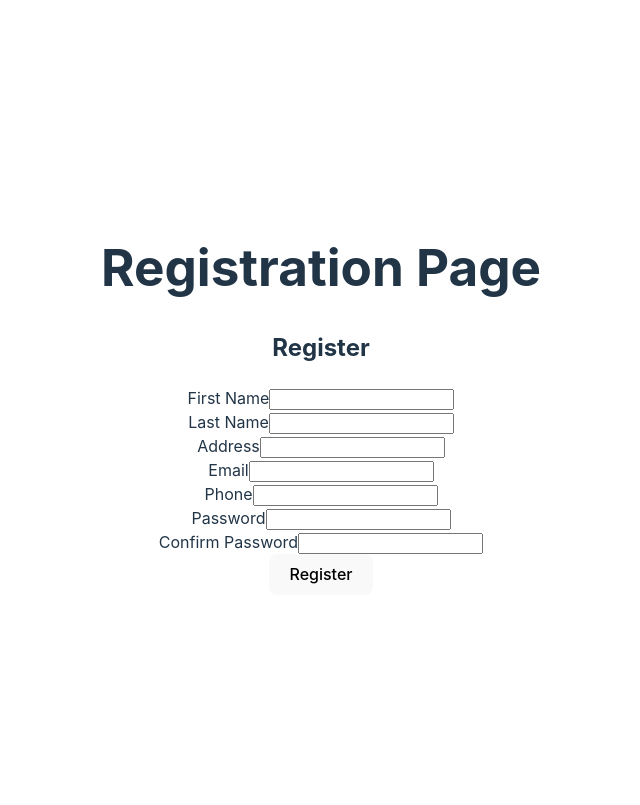
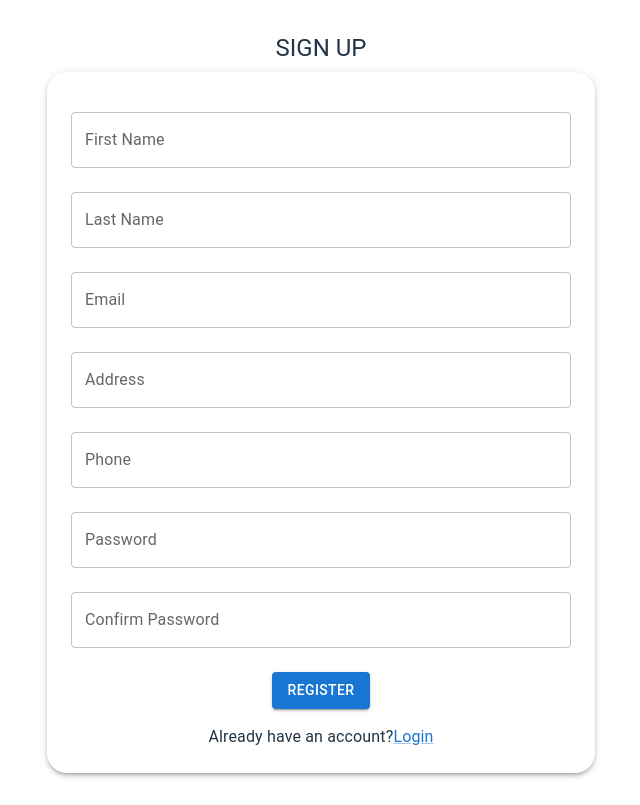
Before and after one commit to sharif7761/teebay-frontend, a React (Vite) app: page /registration in a window 1280 px wide. Shown: the whole page, without its empty margins (319-959 px from the left). Built offline with nearby package versions, Linux system fonts and the light colour scheme.

Commit message:
login and registration page setup

```diff
--- a/src/ApolloClient.js
+++ b/src/ApolloClient.js
@@ -1,7 +1,7 @@
 import { ApolloClient, InMemoryCache } from "@apollo/client";
 
 const apolloClient = new ApolloClient({
-    uri: "http://localhost:4000/graphql",
+    uri: "http://localhost:4001/graphql",
     cache: new InMemoryCache(),
 });
 
--- a/src/components/LoginForm.jsx
+++ b/src/components/LoginForm.jsx
@@ -28,6 +28,10 @@ const LoginForm = () => {
     });
 
     return (
+        <>
+            <Typography variant="h5" align="center" mb={3}>
+                SIGN IN
+            </Typography>
             <Box
                 component="form"
                 onSubmit={formik.handleSubmit}
@@ -40,10 +44,6 @@ const LoginForm = () => {
                     borderRadius: 2,
                 }}
             >
-            <Typography variant="h5" align="center" mb={3}>
-                Login
-            </Typography>
-
                 <TextField
                     fullWidth
                     id="email"
@@ -94,6 +94,7 @@ const LoginForm = () => {
                     </Link>
                 </Typography>
             </Box>
+        </>
     );
 };
 
--- a/src/components/RegistrationForm.jsx
+++ b/src/components/RegistrationForm.jsx
@@ -1,82 +1,148 @@
 import React from 'react';
 import { useMutation } from '@apollo/client';
-import { Formik, Form, Field, ErrorMessage } from 'formik';
-import {REGISTER_USER} from '../graphql/authQueries';
-import registrationValidationSchema from '../validations/registrationValidationSchema.js';
+import { Box, Button, TextField, Link, Typography } from '@mui/material';
+import { Formik, Form, Field } from 'formik';
+import { REGISTER_USER } from '../graphql/authQueries';
+import  registrationValidationSchema  from '../validations/registrationValidationSchema.js';
+import { useNavigate } from 'react-router-dom';
 
-const Register = () => {
-    const [registerUser, { data, loading, error }] = useMutation(REGISTER_USER);
+const RegistrationForm = () => {
+    const [registerUser] = useMutation(REGISTER_USER);
+    const navigate = useNavigate();
 
-    const handleSubmit = async (values) => {
+    const initialValues = {
+        firstName: '',
+        lastName: '',
+        email: '',
+        address: '',
+        phone: '',
+        password: '',
+        confirmPassword: ''
+    };
+
+    const handleSubmit = async (values, { setSubmitting, setErrors }) => {
         try {
-            const { data } = await registerUser({ variables: { ...values } });
-            console.log('User registered:', data);
+            const { confirmPassword, ...rest } = values;
+            const { data } = await registerUser({ variables: { registerInput: rest } });
+            navigate('/login');
         } catch (error) {
-            console.error('Error registering user:', error);
+            setErrors({ submit: error.message });
+            console.error('Registration error:', error);
+        } finally {
+            setSubmitting(false);
         }
     };
 
     return (
-        <div>
-            <h2>Register</h2>
         <Formik
-                initialValues={{
-                    firstName: '',
-                    lastName: '',
-                    address: '',
-                    email: '',
-                    phone: '',
-                    password: '',
-                    confirmPassword: '',
-                }}
+            initialValues={initialValues}
             validationSchema={registrationValidationSchema}
             onSubmit={handleSubmit}
         >
+            {({ errors, touched, isSubmitting }) => (
                 <Form>
-                    <div>
-                        <label>First Name</label>
-                        <Field name="firstName" type="text" />
-                        <ErrorMessage name="firstName" component="div" />
-                    </div>
-                    <div>
-                        <label>Last Name</label>
-                        <Field name="lastName" type="text" />
-                        <ErrorMessage name="lastName" component="div" />
-                    </div>
-                    <div>
-                        <label>Address</label>
-                        <Field name="address" type="text" />
-                        <ErrorMessage name="address" component="div" />
-                    </div>
-                    <div>
-                        <label>Email</label>
-                        <Field name="email" type="email" />
-                        <ErrorMessage name="email" component="div" />
-                    </div>
-                    <div>
-                        <label>Phone</label>
-                        <Field name="phone" type="text" />
-                        <ErrorMessage name="phone" component="div" />
-                    </div>
-                    <div>
-                        <label>Password</label>
-                        <Field name="password" type="password" />
-                        <ErrorMessage name="password" component="div" />
-                    </div>
-                    <div>
-                        <label>Confirm Password</label>
-                        <Field name="confirmPassword" type="password" />
-                        <ErrorMessage name="confirmPassword" component="div" />
-                    </div>
-                    <button type="submit" disabled={loading}>
+                    <Typography variant="h5" gutterBottom>
+                        SIGN UP
+                    </Typography>
+                    <Box display="flex" flexDirection="column" alignItems="center" p={3} boxShadow={3} borderRadius={5} minWidth={500} mx="auto">
+                        <Field
+                            name="firstName"
+                            as={TextField}
+                            label="First Name"
+                            variant="outlined"
+                            fullWidth
+                            margin="normal"
+                            error={touched.firstName && !!errors.firstName}
+                            helperText={touched.firstName && errors.firstName}
+                        />
+                        <Field
+                            name="lastName"
+                            as={TextField}
+                            label="Last Name"
+                            variant="outlined"
+                            fullWidth
+                            margin="normal"
+                            error={touched.lastName && !!errors.lastName}
+                            helperText={touched.lastName && errors.lastName}
+                        />
+                        <Field
+                            name="email"
+                            as={TextField}
+                            label="Email"
+                            type="email"
+                            variant="outlined"
+                            fullWidth
+                            margin="normal"
+                            error={touched.email && !!errors.email}
+                            helperText={touched.email && errors.email}
+                        />
+                        <Field
+                            name="address"
+                            as={TextField}
+                            label="Address"
+                            variant="outlined"
+                            fullWidth
+                            margin="normal"
+                            error={touched.address && !!errors.address}
+                            helperText={touched.address && errors.address}
+                        />
+                        <Field
+                            name="phone"
+                            as={TextField}
+                            label="Phone"
+                            variant="outlined"
+                            fullWidth
+                            margin="normal"
+                            error={touched.phone && !!errors.phone}
+                            helperText={touched.phone && errors.phone}
+                        />
+                        <Field
+                            name="password"
+                            as={TextField}
+                            label="Password"
+                            type="password"
+                            variant="outlined"
+                            fullWidth
+                            margin="normal"
+                            error={touched.password && !!errors.password}
+                            helperText={touched.password && errors.password}
+                        />
+                        <Field
+                            name="confirmPassword"
+                            as={TextField}
+                            label="Confirm Password"
+                            type="password"
+                            variant="outlined"
+                            fullWidth
+                            margin="normal"
+                            error={touched.confirmPassword && !!errors.confirmPassword}
+                            helperText={touched.confirmPassword && errors.confirmPassword}
+                        />
+                        {errors.submit && (
+                            <Typography color="error" variant="body2" gutterBottom>
+                                {errors.submit}
+                            </Typography>
+                        )}
+                        <Button
+                            type="submit"
+                            variant="contained"
+                            color="primary"
+                            disabled={isSubmitting}
+                            style={{ marginTop: '16px' }}
+                        >
                             Register
-                    </button>
-                    {error && <p>Error: {error.message}</p>}
-                    {data && <p>Registration successful!</p>}
+                        </Button>
+                        <Typography align="center" mt={2}>
+                            Already have an account?
+                            <Link href="/login">
+                                Login
+                            </Link>
+                        </Typography>
+                    </Box>
                 </Form>
+            )}
         </Formik>
-        </div>
     );
 };
 
-export default Register;
+export default RegistrationForm;
--- a/src/pages/LoginPage.jsx
+++ b/src/pages/LoginPage.jsx
@@ -4,7 +4,6 @@ import LoginForm from '../components/LoginForm';
 const LoginPage = () => {
     return (
         <div>
-            <h1>Login</h1>
             <LoginForm />
         </div>
     );
--- a/src/pages/RegistrationPage.jsx
+++ b/src/pages/RegistrationPage.jsx
@@ -4,7 +4,6 @@ import Register from '../components/RegistrationForm.jsx';
 const RegisterPage = () => {
     return (
         <div>
-            <h1>Registration Page</h1>
             <Register />
         </div>
     );
--- a/src/validations/registrationValidationSchema.js
+++ b/src/validations/registrationValidationSchema.js
@@ -1,9 +1,8 @@
 import * as Yup from 'yup';
 
-const validationSchema = Yup.object({
+const registrationValidationSchema = Yup.object({
     firstName: Yup.string().required('First Name is required'),
     lastName: Yup.string().required('Last Name is required'),
-    address: Yup.string().required('Address is required'),
     email: Yup.string().email('Invalid email').required('Email is required'),
     phone: Yup.string().required('Phone number is required'),
     password: Yup.string()
@@ -14,4 +13,4 @@ const validationSchema = Yup.object({
         .required('Confirm Password is required'),
 });
 
-export default validationSchema;
+export default registrationValidationSchema;
```
Also changed, not shown: src/graphql/authQueries.js (+6 -1 lines). Lines whose indentation alone changed are shown as unchanged.
